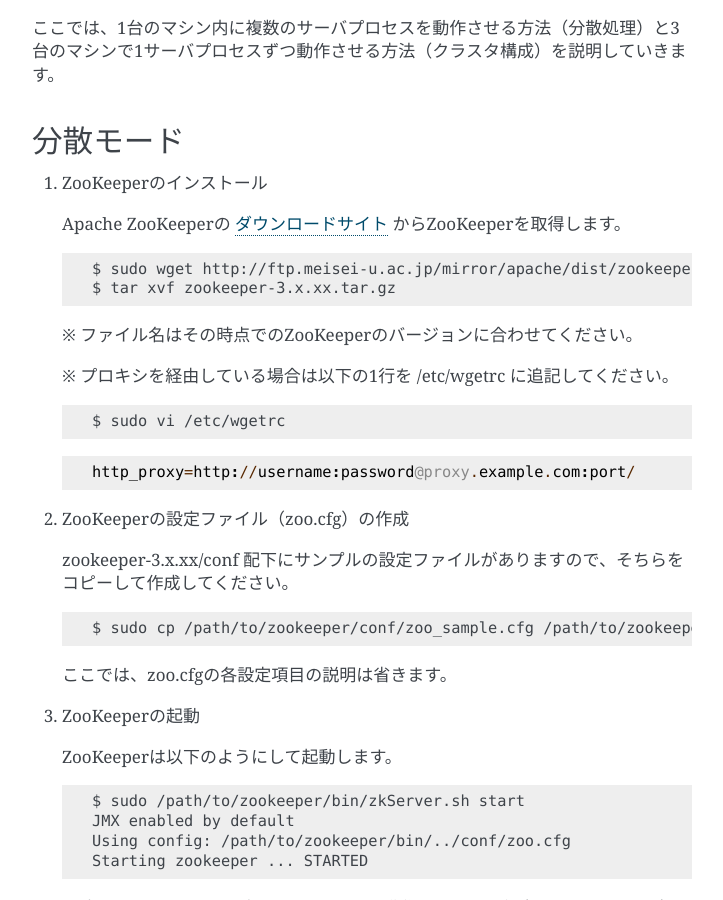
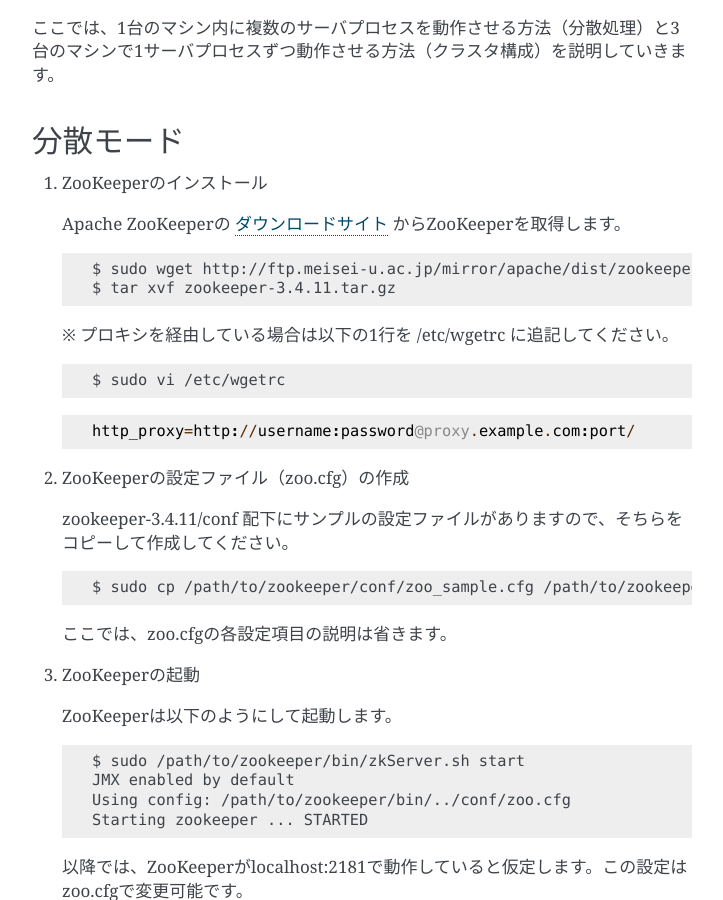
Before and after one commit to jubatus/website, a Sphinx documentation site: the page built from source/ja/tutorial_distributed.rst, in a window 1280 px wide and 900 px high, scrolled down 552 px. Shown: the whole window, without its empty margins (388-1111 px from the left). Built offline with Sphinx 7.4.7, drawn with Linux system fonts in a browser that asks for light colours; the version number could not be read and is left out.

Commit message:
fix zookeeper version and URL

```diff
--- a/source/ja/tutorial_distributed.rst
+++ b/source/ja/tutorial_distributed.rst
@@ -32,10 +32,8 @@
 
  ::
 
-  $ sudo wget http://ftp.meisei-u.ac.jp/mirror/apache/dist/zookeeper/stable/zookeeper-3.x.xx.tar.gz
-  $ tar xvf zookeeper-3.x.xx.tar.gz
-
- ※ ファイル名はその時点でのZooKeeperのバージョンに合わせてください。
+  $ sudo wget http://ftp.meisei-u.ac.jp/mirror/apache/dist/zookeeper/zookeeper-3.4.11/zookeeper-3.4.11.tar.gz
+  $ tar xvf zookeeper-3.4.11.tar.gz
 
  ※ プロキシを経由している場合は以下の1行を /etc/wgetrc に追記してください。
 
@@ -50,7 +48,7 @@
 
 2. ZooKeeperの設定ファイル（zoo.cfg）の作成
 
- zookeeper-3.x.xx/conf 配下にサンプルの設定ファイルがありますので、そちらをコピーして作成してください。
+ zookeeper-3.4.11/conf 配下にサンプルの設定ファイルがありますので、そちらをコピーして作成してください。
 
  ::
 
```
